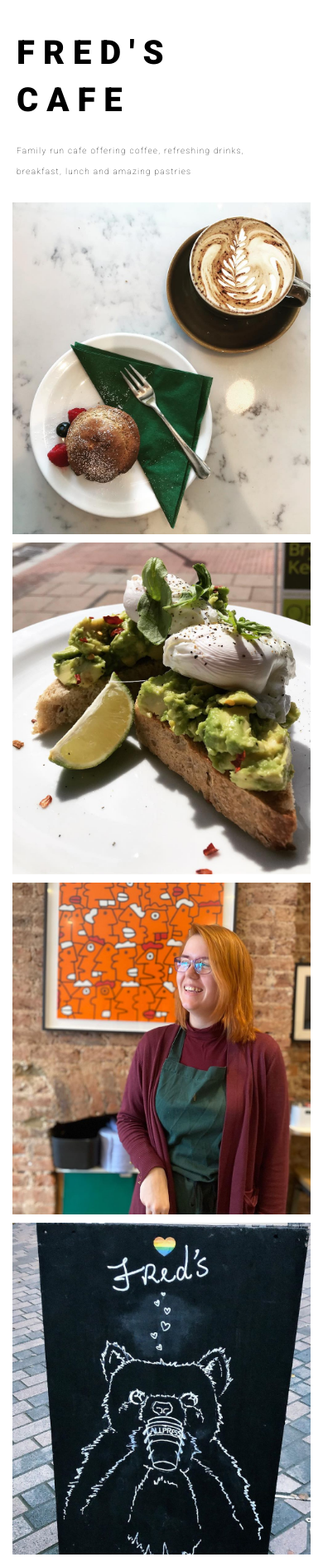
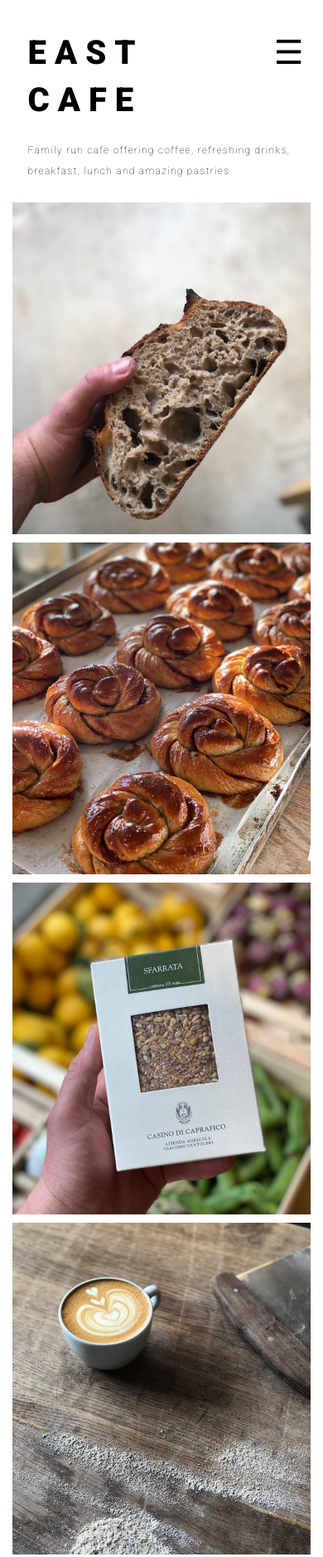
Before and after one commit to JoshHaokip/mural, a plain HTML site: page index.html in a window 390 px wide. Shown: the top 1877 px of the page at 83% size. Drawn offline with Linux system fonts and the light colour scheme.

Commit message:
Added new images and name + Mobile v1.1 with hamburger bar

```diff
--- a/index.html
+++ b/index.html
@@ -14,20 +14,37 @@
         <header>
             <section class="left-container">
 
-                <h1>FRED'S</h1>
-                <h1 id="cafe">CAFE</h1>
+                <div class="top-bar">
 
-                <nav>
-                    <a href="#" id="home">HOME</a>
-                    <a href="#">ABOUT</a>
+                    <div class="logo">
 
-                </nav>
+                        <h1>EAST</h1>
+                        <h1 id="cafe">CAFE</h1>
+
+                    </div>
+
+                    <nav>
+                        <div class="navbar">
+
+                            <label for="toggle">&#9776</label>
+                            <input type="checkbox" id="toggle"/>
+
+                        </div>
+
+                            <a href="#" id="home">HOME</a>
+                            <a href="#">ABOUT</a>
+
+                    </nav>
+
+
+                </div>
+
 
                 <div class="icons">
                     <ul>
-                        <li> <a href="https://www.instagram.com/fredslondon/" target="_blank"><i class="fab fa-instagram fa-xs"></i></a></li>
-                        <li> <a href="https://www.instagram.com/fredslondon/" target="_blank"><i class="fab fa-twitter fa-xs"></i></a></li>
-                        <li> <a href="https://www.facebook.com/FredsSe4/" target="_blank"><i class="fab fa-facebook-f fa-xs"></i></a></li>
+                        <li> <a href="" target="_blank"><i class="fab fa-instagram fa-xs"></i></a></li>
+                        <li> <a href="" target="_blank"><i class="fab fa-twitter fa-xs"></i></a></li>
+                        <li> <a href="" target="_blank"><i class="fab fa-facebook-f fa-xs"></i></a></li>
                     </ul>
 
                 </div>
--- a/style.css
+++ b/style.css
@@ -43,6 +43,10 @@ h1 {
 }
 
 /* Nav */
+
+label, #toggle {
+    display: none;
+}
 
 nav {
     width: fit-content;
@@ -160,49 +164,49 @@ main {
 }
 
 #box1 {
-    background-image: url(images/coffee.jpg);
+    background-image: url(images/bread-slice.jpg);
     background-size: cover;
     background-repeat: no-repeat;
 }
 
 #box2 {
-    background-image: url(images/avontoast.jpg);
+    background-image: url(images/bunshine.jpg);
     background-size: cover;
     background-position: center;
 }
 
 #box3 {
-    background-image: url(images/lady.jpg);
+    background-image: url(images/grains.jpg);
     background-size: cover;
     background-position: center;
 }
 
 #box4 {
-    background-image: url(images/fredssignboard.jpg);
+    background-image: url(images/coffee-bread.jpg);
     background-size: cover;
     background-position: center;
 }
 
 #box5 {
-    background-image: url(images/lemonade.jpg);
+    background-image: url(images/pasta.jpg);
     background-size: cover;
     background-position: center;
 }
 
 #box6 {
-    background-image: url(images/brekkie.jpg);
+    background-image: url(images/herbs.jpg);
     background-size: cover;
     background-position: center;
 }
 
 #box7 {
-    background-image: url(images/fredspaint.jpg);
+    background-image: url(images/flour.jpg);
     background-size: cover;
     background-position: center;
 }
 
 #box8 {
-    background-image: url(images/keepcup.jpg);
+    background-image: url(images/bread.jpg);
     background-size: cover;
     background-position: center;
 }
@@ -225,8 +229,6 @@ main {
         width: 100%;
         position: relative;
         height: fit-content;
-        display: flex;
-        justify-content: left;
         margin-top: 10px;
     }
 
@@ -234,17 +236,53 @@ main {
             height: fit-content;
             width: 90%;
             margin-left: 10px;
+            display: flex;
+            flex-direction: row;
+            flex-wrap: wrap;
         }
 
-            .opening-times, .signature, nav, .icons{
+            .opening-times, .signature, nav a, .icons{
                 display: none;
+            }
+
+            h1{
+                width: fit-content;
+            }
+
+            .top-bar {
+                display: flex;
+                flex-direction: row;
+                justify-content: space-between;
+                width: 100%;
+            }
+
+            nav {
+                margin: 0;
+                padding: 0;
+                height: fit-content;
+                width: fit-content;
+            }
+
+            label {
+                font-size: 40px;
+                display: block;
+                cursor: pointer;
+            }
+
+
+            #toggle {
+                display: none;
+            }
+
+            #toggle:checked +  a {
+                display: block;
+
             }
 
 
             p {
-                font-size: 10px;
+                font-size: 12px;
             }
-
 
 
 
```
Also changed, not shown: images/bread-slice.jpg (added), images/bread.jpg (added), images/bunshine.jpg (added), images/coffee-bread.jpg (added), images/flour.jpg (added), images/grains.jpg (added), images/herbs.jpg (added), images/pasta.jpg (added).
